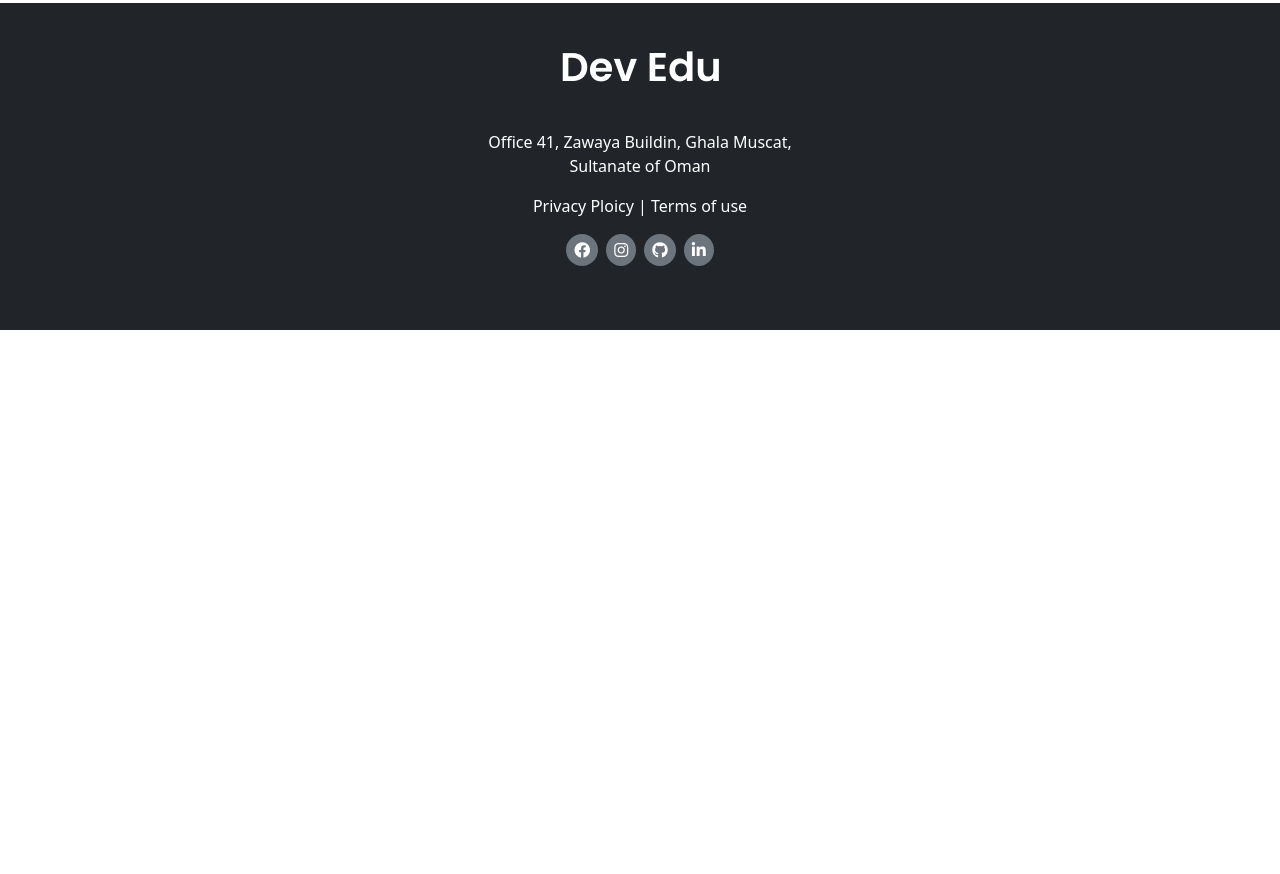
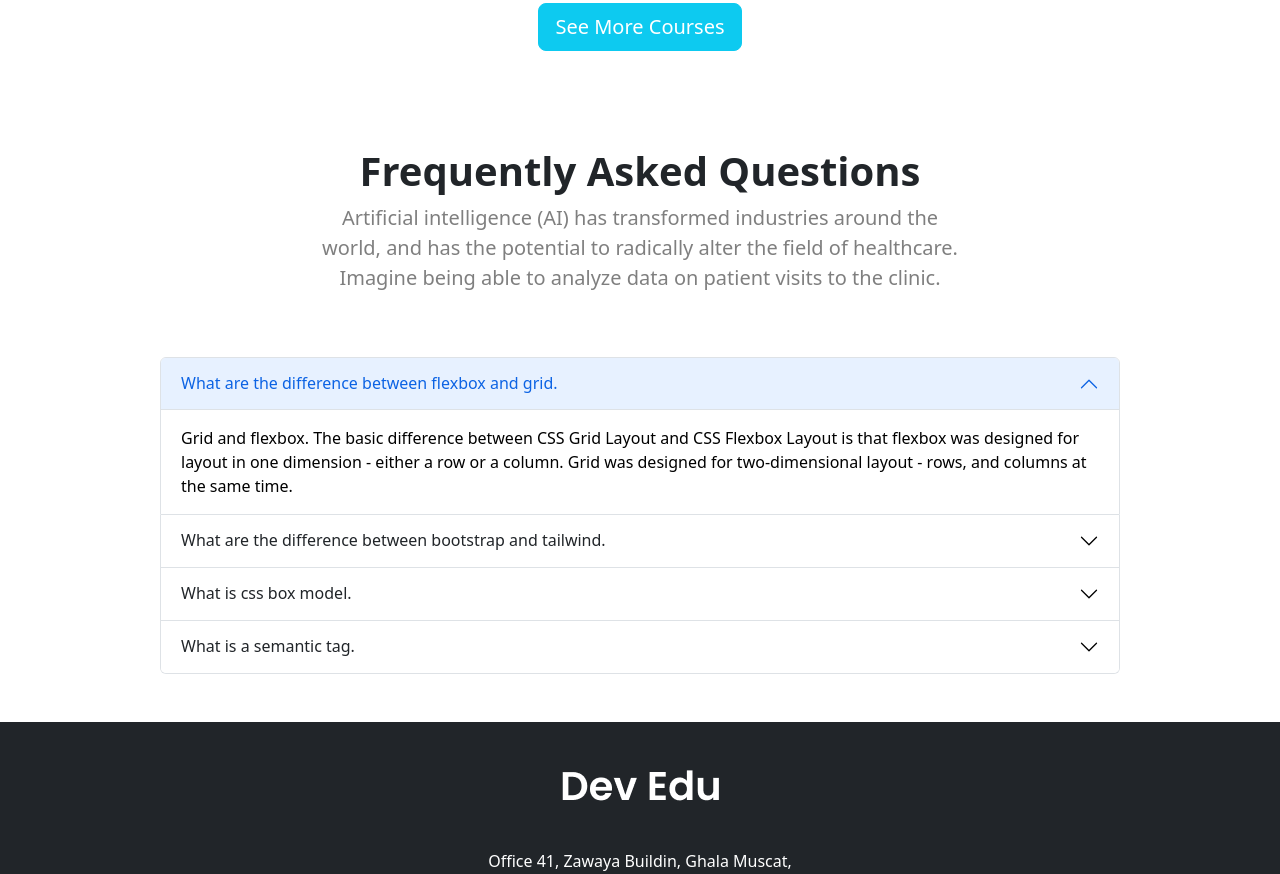
Before and after one commit to rejwan-ahamed/programing-hero-modul-15-assignment-3, a plain HTML site: page index.html in a window 1280 px wide. Shown: the part 1733-2607 px from the top of the page. Before the commit the page ends 2063 px from the top, so only its background shows below. Drawn offline with nearby package versions, Linux system fonts and the light colour scheme.

Commit message:
complited the faq section

```diff
--- a/index.html
+++ b/index.html
@@ -121,7 +121,7 @@
 
     <!-- Course section start here -->
     <section class="course d-flex justify-content-center flex-column w-100 align-items-center">
-        <h1 class="text-center">Discover Our Popular Courses</h1>
+        <h1 class="text-center fw-bold">Discover Our Popular Courses</h1>
         <p class="text-black-50 fs-5 w-50 text-center">Explore new skills, deepen existing passions, and get lost in
             creativity. What you find just might surprise and inspire you.</p>
 
@@ -237,9 +237,90 @@
                 </div>
             </div>
         </div>
+        <button type="button" class="btn btn-info text-white btn-lg mb-5">See More Courses</button>
+    </section>
+    <!-- Course section end here -->
+
+    <!-- faq section start here -->
+    <section class="faq mt-5">
+        <div class="faq-description d-flex flex-column align-items-center mb-5">
+            <h1 class="text-center fw-bold">Frequently Asked Questions</h1>
+            <p class="text-black-50 fs-5 w-50 text-center">Artificial intelligence (AI) has transformed industries
+                around the world, and has the potential to radically alter the field of healthcare. Imagine being able
+                to analyze data on patient visits to the clinic.</p>
+
+            <div class="faq-main w-75 mt-5">
+                <div class="accordion" id="accordionExample">
+                    <div class="accordion-item">
+                        <h2 class="accordion-header" id="headingOne">
+                            <button class="accordion-button" type="button" data-bs-toggle="collapse"
+                                data-bs-target="#collapseOne" aria-expanded="true" aria-controls="collapseOne">
+                                What are the difference between flexbox and grid.
+                            </button>
+                        </h2>
+                        <div id="collapseOne" class="accordion-collapse collapse show" aria-labelledby="headingOne"
+                            data-bs-parent="#accordionExample">
+                            <div class="accordion-body">
+                                Grid and flexbox. The basic difference between CSS Grid Layout and CSS Flexbox Layout is
+                                that flexbox was designed for layout in one dimension - either a row or a column. Grid
+                                was designed for two-dimensional layout - rows, and columns at the same time.
+                            </div>
+                        </div>
+                    </div>
+                    <div class="accordion-item">
+                        <h2 class="accordion-header" id="headingTwo">
+                            <button class="accordion-button collapsed" type="button" data-bs-toggle="collapse"
+                                data-bs-target="#collapseTwo" aria-expanded="false" aria-controls="collapseTwo">
+                                What are the difference between bootstrap and tailwind.
+                            </button>
+                        </h2>
+                        <div id="collapseTwo" class="accordion-collapse collapse" aria-labelledby="headingTwo"
+                            data-bs-parent="#accordionExample">
+                            <div class="accordion-body">
+                                Bootstrap comes with a set of pre-styled responsive, mobile-first components that
+                                possess a definite UI kit. Tailwind CSS uses a set of utility classes to create a neat
+                                UI with more flexibility and uniqueness. Sites created using Bootstrap follow the
+                                generic pattern that makes them look identical.
+                            </div>
+                        </div>
+                    </div>
+                    <div class="accordion-item">
+                        <h2 class="accordion-header" id="headingThree">
+                            <button class="accordion-button collapsed" type="button" data-bs-toggle="collapse"
+                                data-bs-target="#collapseThree" aria-expanded="false" aria-controls="collapseThree">
+                                What is css box model.
+                            </button>
+                        </h2>
+                        <div id="collapseThree" class="accordion-collapse collapse" aria-labelledby="headingThree"
+                            data-bs-parent="#accordionExample">
+                            <div class="accordion-body">
+                                In CSS, the term "box model" is used when talking about design and layout. The CSS box
+                                model is essentially a box that wraps around every HTML element.
+                            </div>
+                        </div>
+                    </div>
+                    <div class="accordion-item">
+                        <h2 class="accordion-header" id="headingThree">
+                            <button class="accordion-button collapsed" type="button" data-bs-toggle="collapse"
+                                data-bs-target="#collapseThree" aria-expanded="false" aria-controls="collapseThree">
+                                What is a semantic tag.
+                            </button>
+                        </h2>
+                        <div id="collapseThree" class="accordion-collapse collapse" aria-labelledby="headingThree"
+                            data-bs-parent="#accordionExample">
+                            <div class="accordion-body">
+                                The HTML semantics refers to the tags that provide meaning to an HTML page rather than
+                                just presentation. It makes HTML more comprehensible by better defining the different
+                                sections and layout of web pages.
+                            </div>
+                        </div>
+                    </div>
+                </div>
+            </div>
+        </div>
 
     </section>
-    <!-- Course section end here -->
+    <!-- faq section end here -->
 
 
     <!-- footer section start here -->
```
Lines whose indentation alone changed are shown as unchanged.
